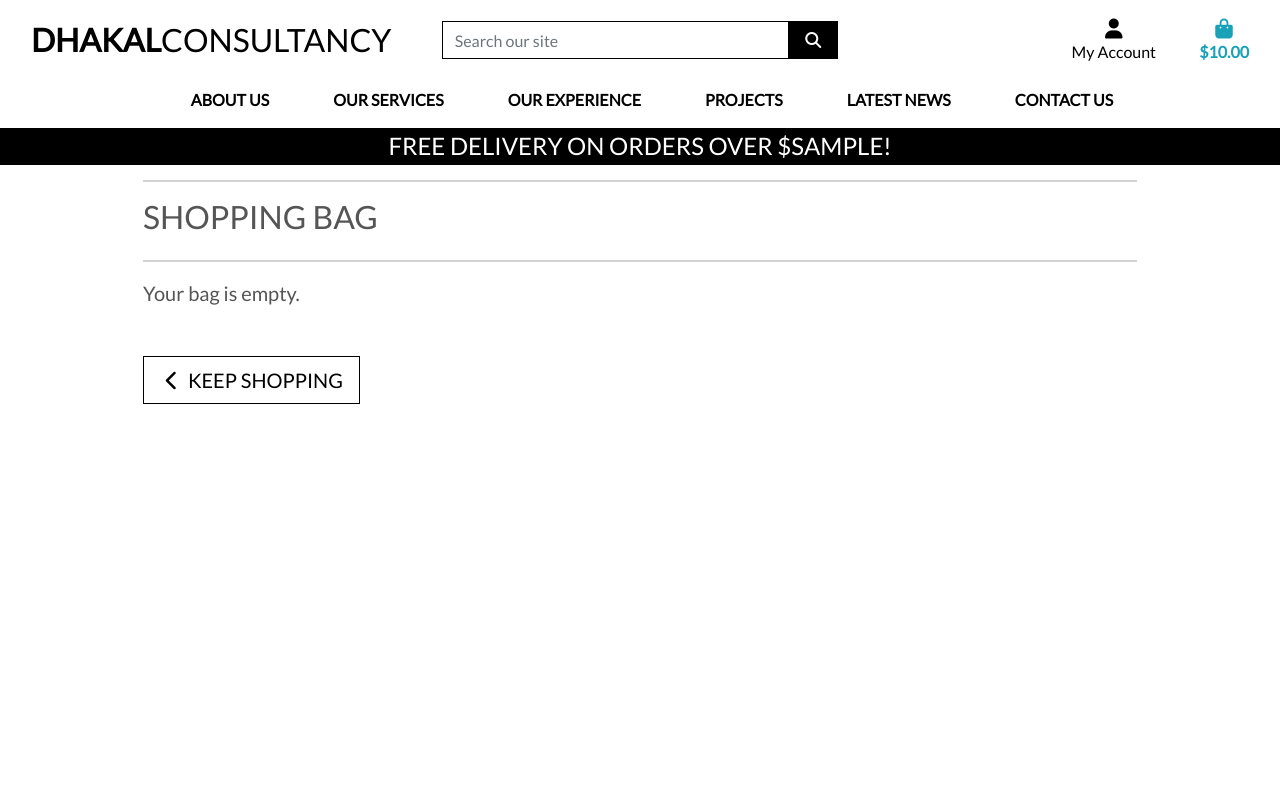
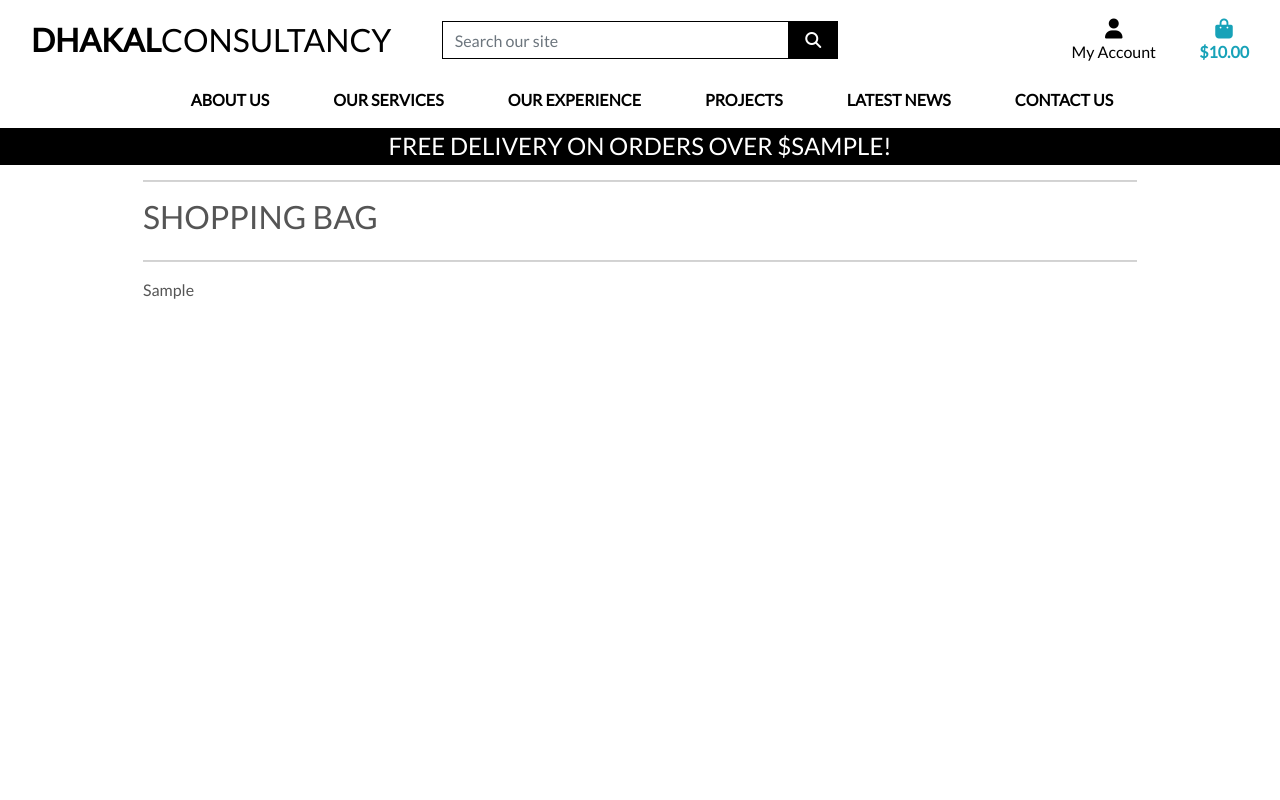
Before and after one commit to dhakal79/Portfolio-project-MS5, a Django app: template purchase/templates/purchase/purchase.html in a window 1280 px wide. Run offline with Django 3.2, Linux system fonts and the light colour scheme; the template is opened without the code that fills it: most values are stand-ins (such as "Sample title", 1, 10 or a date in 2020); some libraries are stand-ins or nearby versions.

Commit message:
update context.py by adding purchase items, totoal quanity etc

```diff
--- a/purchase/templates/purchase/purchase.html
+++ b/purchase/templates/purchase/purchase.html
@@ -22,8 +22,10 @@
 
         <div class="row">
             <div class="col">
-                {% if bag_items %}
-                    <div class="table-responsive rounded"></div>
+                {% if purchase_items %}
+                    <div class="table-responsive rounded">
+                        {{ purchase_items }}
+                    </div>
                 {% else %}
                     <p class="lead mb-5">Your bag is empty.</p>
                     <a href="{% url 'service' %}" class="btn btn-outline-black rounded-0 btn-lg">
--- a/purchase/views.py
+++ b/purchase/views.py
@@ -20,5 +20,4 @@ def add_to_purchase(request, item_id):
         purchase[item_id] = quantity
 
     request.session['purchase'] = purchase
-    print(request.session['purchase'])
     return redirect(redirect_url)
```
Also changed, not shown: purchase/contexts.py (+14 -0 lines).
